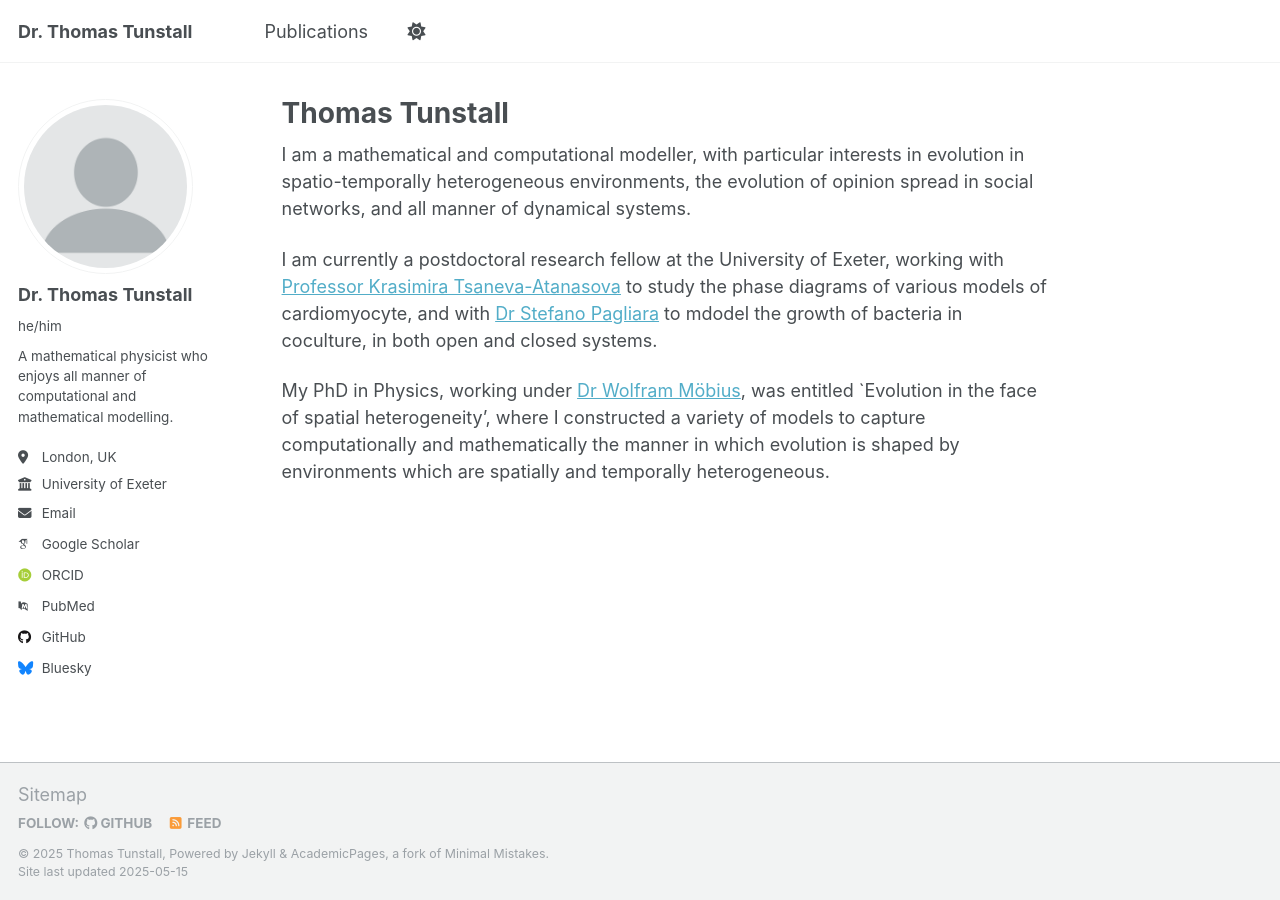
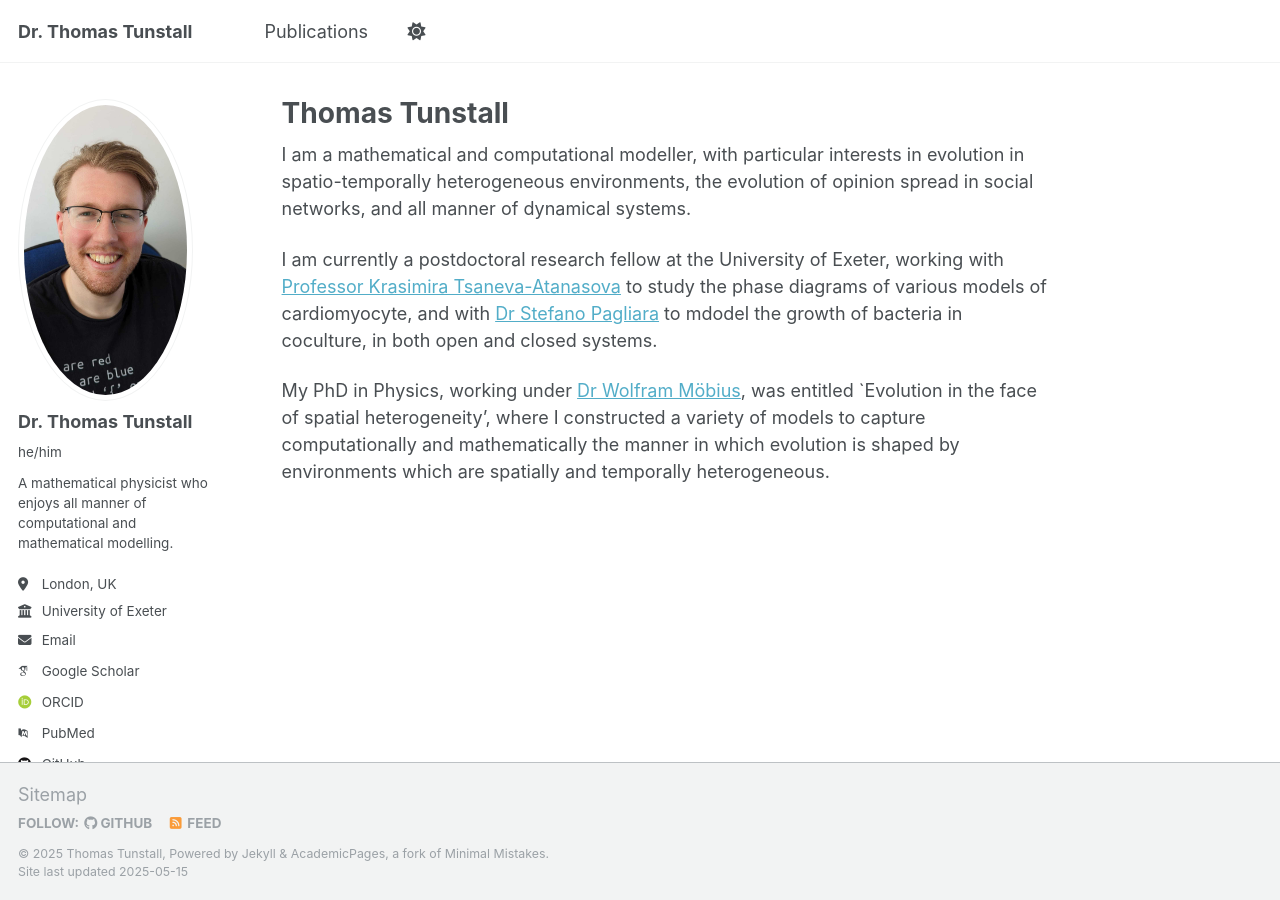
Before and after one commit to ThomasTunstall/ThomasTunstall, a Jekyll site: the page built from _pages/about.md, in a window 1280 px wide. Built offline with Jekyll 4.4.1, drawn with Linux system fonts in a browser that asks for light colours; some web fonts are replaced.

Commit message:
Update _config.yml

```diff
--- a/_config.yml
+++ b/_config.yml
@@ -22,7 +22,7 @@ repository               : "ThomasTunstall.github.io"
 #               Additional customization can be done by editing /_includes/author-profile.html
 author:
   # Biographic information
-  avatar           : "profile.png"
+  avatar           : "websiteprofile.jpg"
   name             : "Dr. Thomas Tunstall"
   pronouns         : "he/him"
   bio              : "A mathematical physicist who enjoys all manner of computational and mathematical modelling."
```
